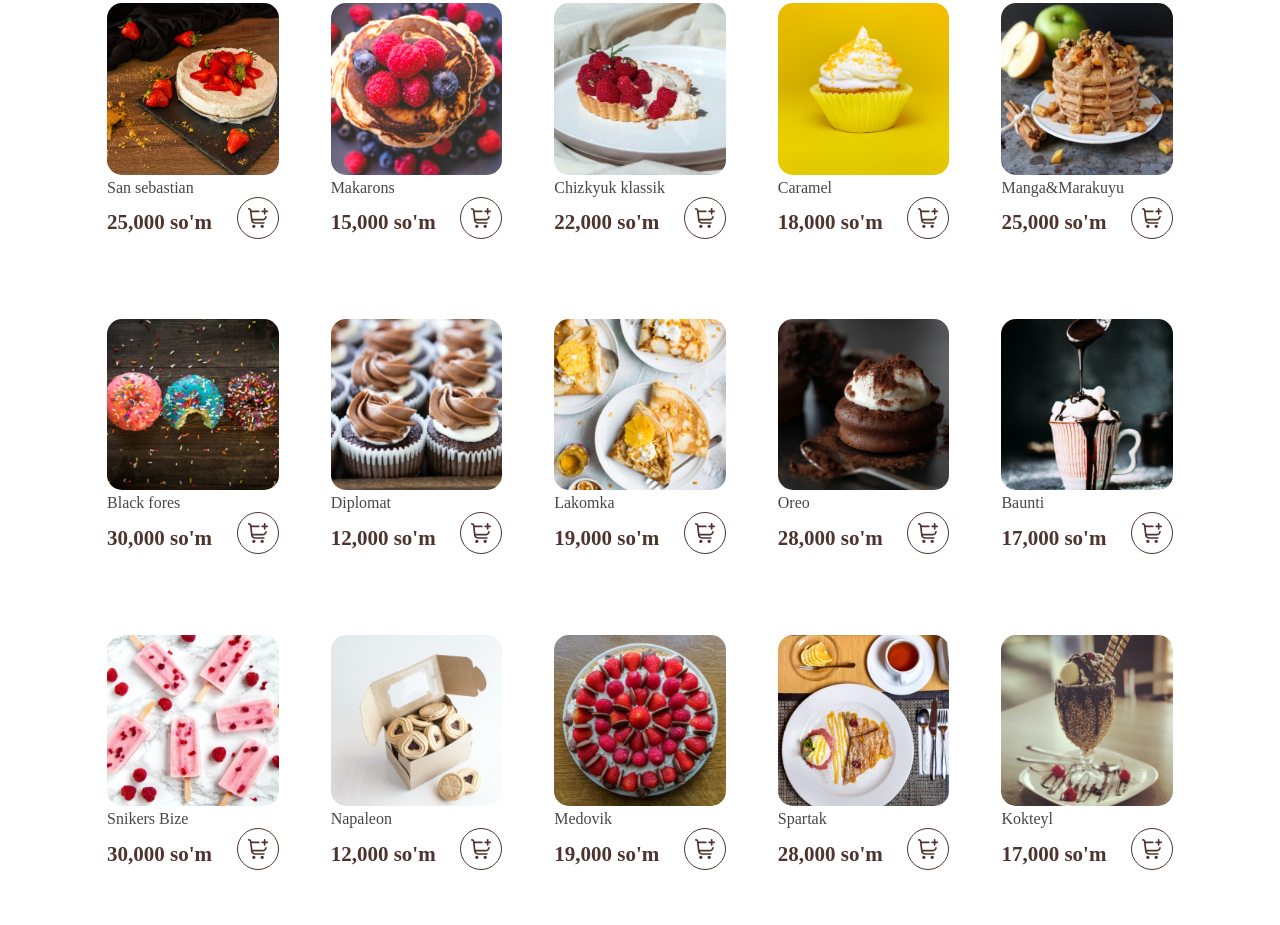
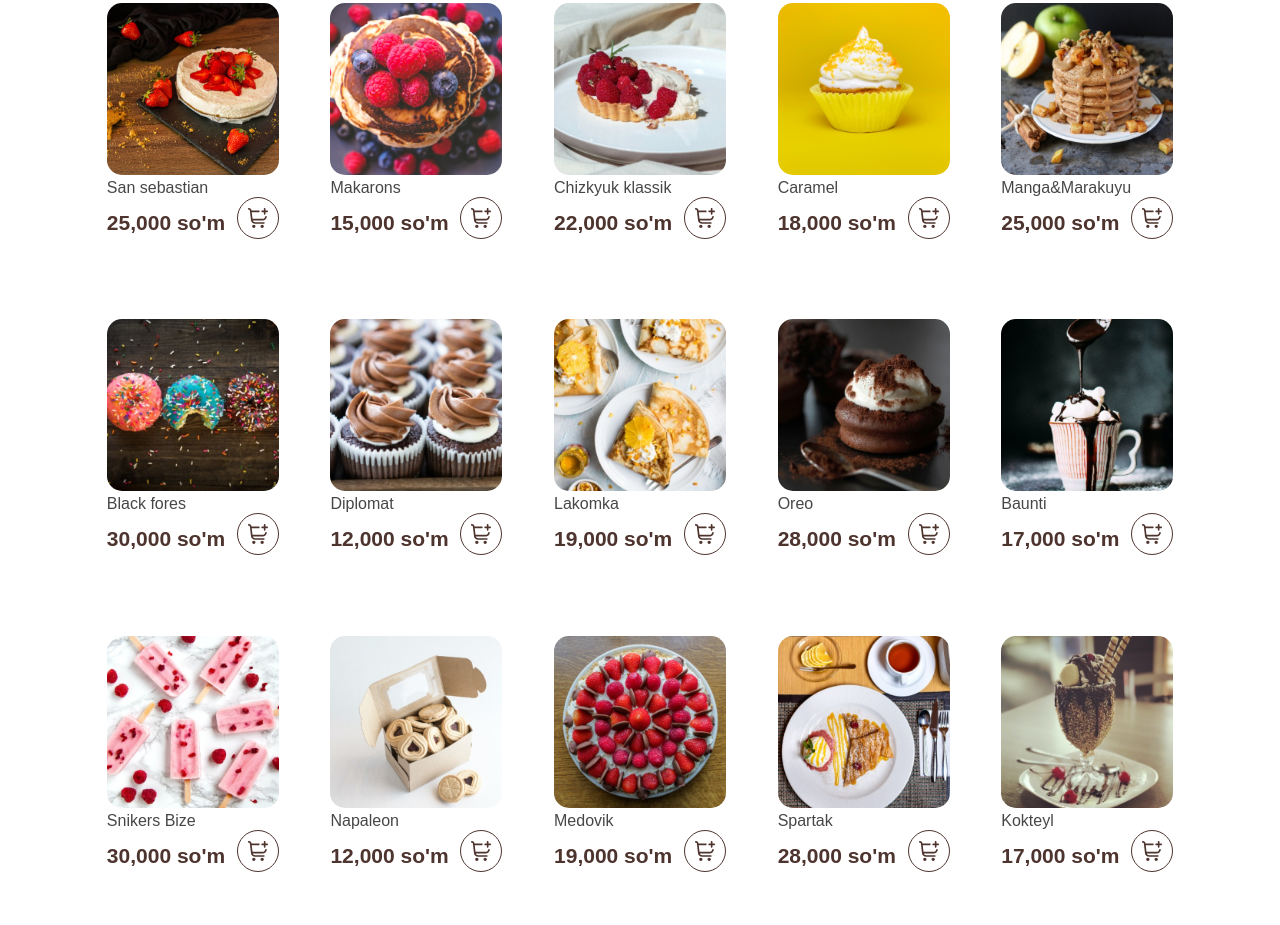
Before and after one commit to abdurahmoniy/munef-cake, a plain HTML site: page index.html in a window 1280 px wide. Shown: the part 762-1687 px from the top of the page. Drawn offline with Linux system fonts and the light colour scheme.

Commit message:
fixed bugs

```diff
--- a/style.css
+++ b/style.css
@@ -826,7 +826,6 @@ img.pcard-img {
 
 .pcard-title {
   color: var(--black, #333);
-  font-family: General Sans;
   font-size: 16px;
   font-style: normal;
   font-weight: 500;
@@ -842,7 +841,6 @@ img.pcard-img {
 
 .pcard-price {
   color: var(--Primary, #4e342e);
-  font-family: General Sans;
   font-size: 21px;
   font-style: normal;
   font-weight: 600;
```
Also changed, not shown: contact.html (+1 -1 lines).
